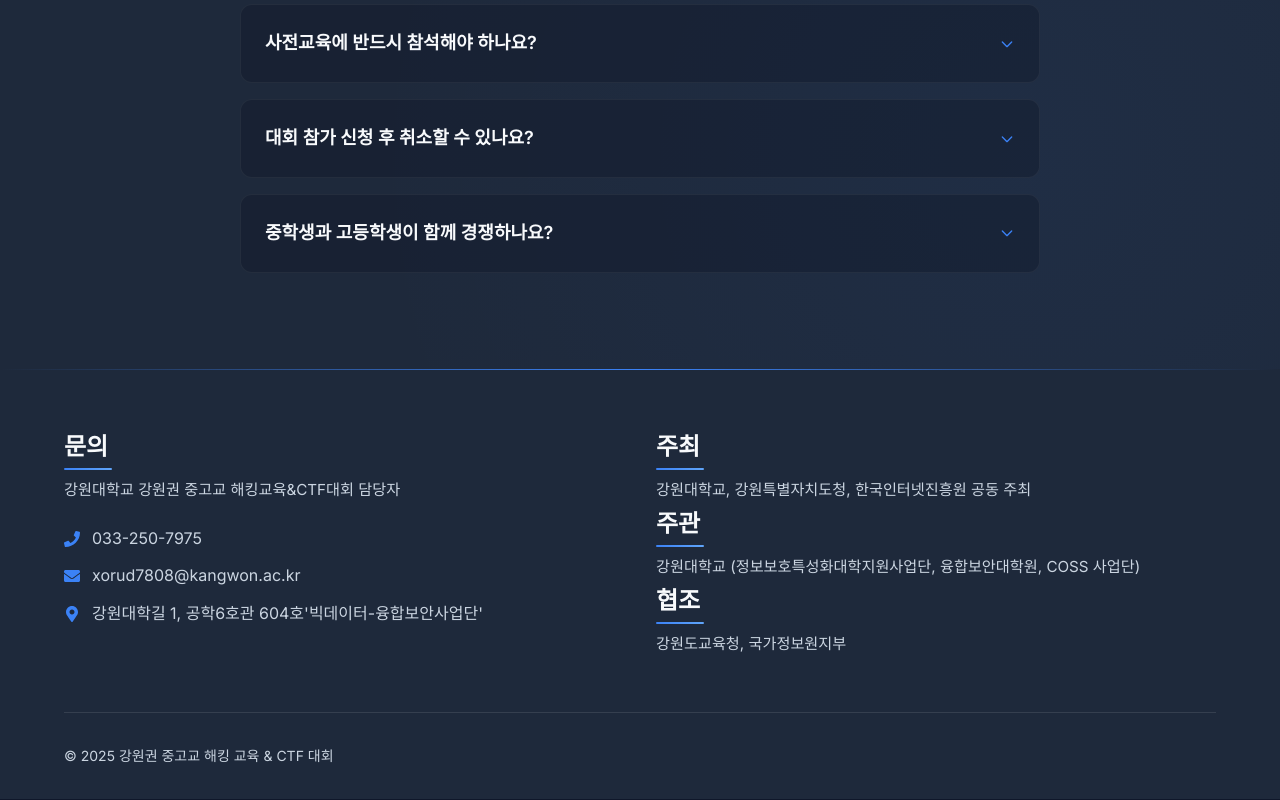
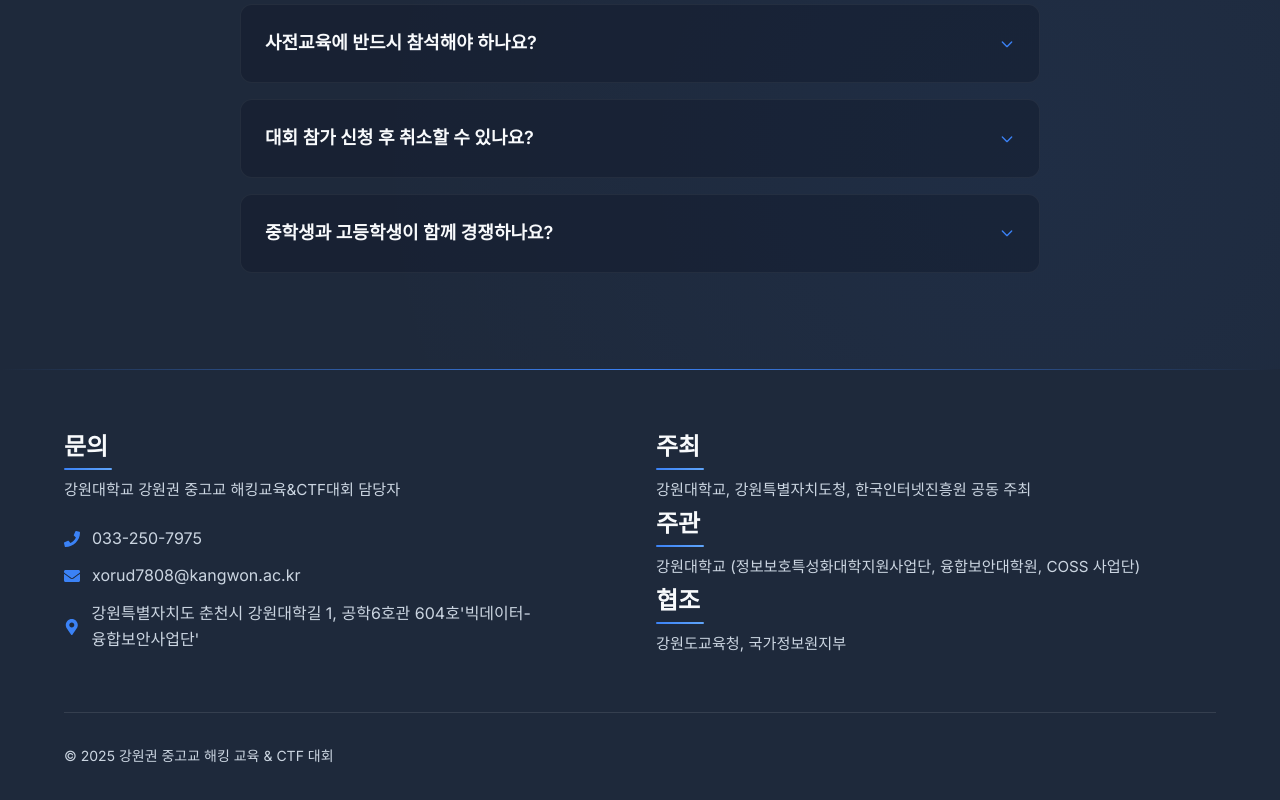
Before and after one commit to 01star01ek/KangwonCtf, a Next.js app in the folder ctf/: page / in a window 1280 px wide. Shown: the part 7771-8571 px from the top of the page. Built offline with nearby package versions, Linux system fonts and the light colour scheme.

Commit message:
fix error 4

```diff
--- a/ctf/src/components/sections/Apply.tsx
+++ b/ctf/src/components/sections/Apply.tsx
@@ -8,8 +8,7 @@ import { IoMdClose } from 'react-icons/io';
 import styles from '@/styles/sections/apply.module.scss';
 
 export default function Apply() {
-  // 구글 폼 URL (실제 구글 폼 URL로 대체 필요)
-  const googleFormUrl = "https://docs.google.com/forms/d/e/your-form-id/viewform?embedded=true";
+  const googleFormUrl = "https://forms.gle/XC97q3dGFBi64jPr5";
 
   // 모달 상태 관리
   const [showForm, setShowForm] = useState(false);
--- a/ctf/src/components/ui/Footer.tsx
+++ b/ctf/src/components/ui/Footer.tsx
@@ -25,7 +25,7 @@ export default function Footer() {
               </div>
               <div className={styles.contactItem}>
                 <FaMapMarkerAlt className={styles.icon} />
-                <span>강원대학길 1, 공학6호관 604호&apos;빅데이터-융합보안사업단&apos;</span>
+                <span>강원특별자치도 춘천시 강원대학길 1, 공학6호관 604호&apos;빅데이터-융합보안사업단&apos;</span>
               </div>
             </div>
           </div>
```
